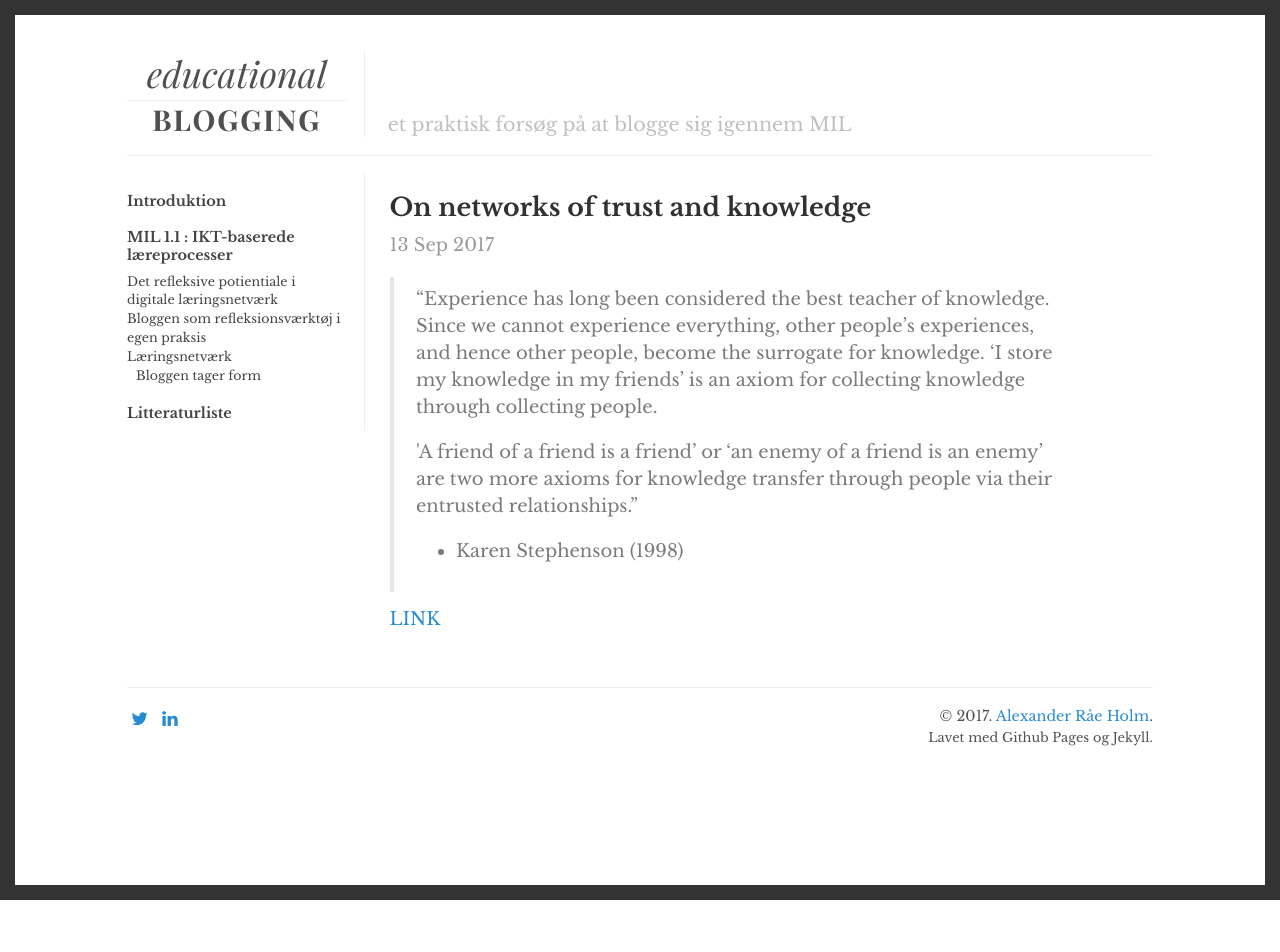
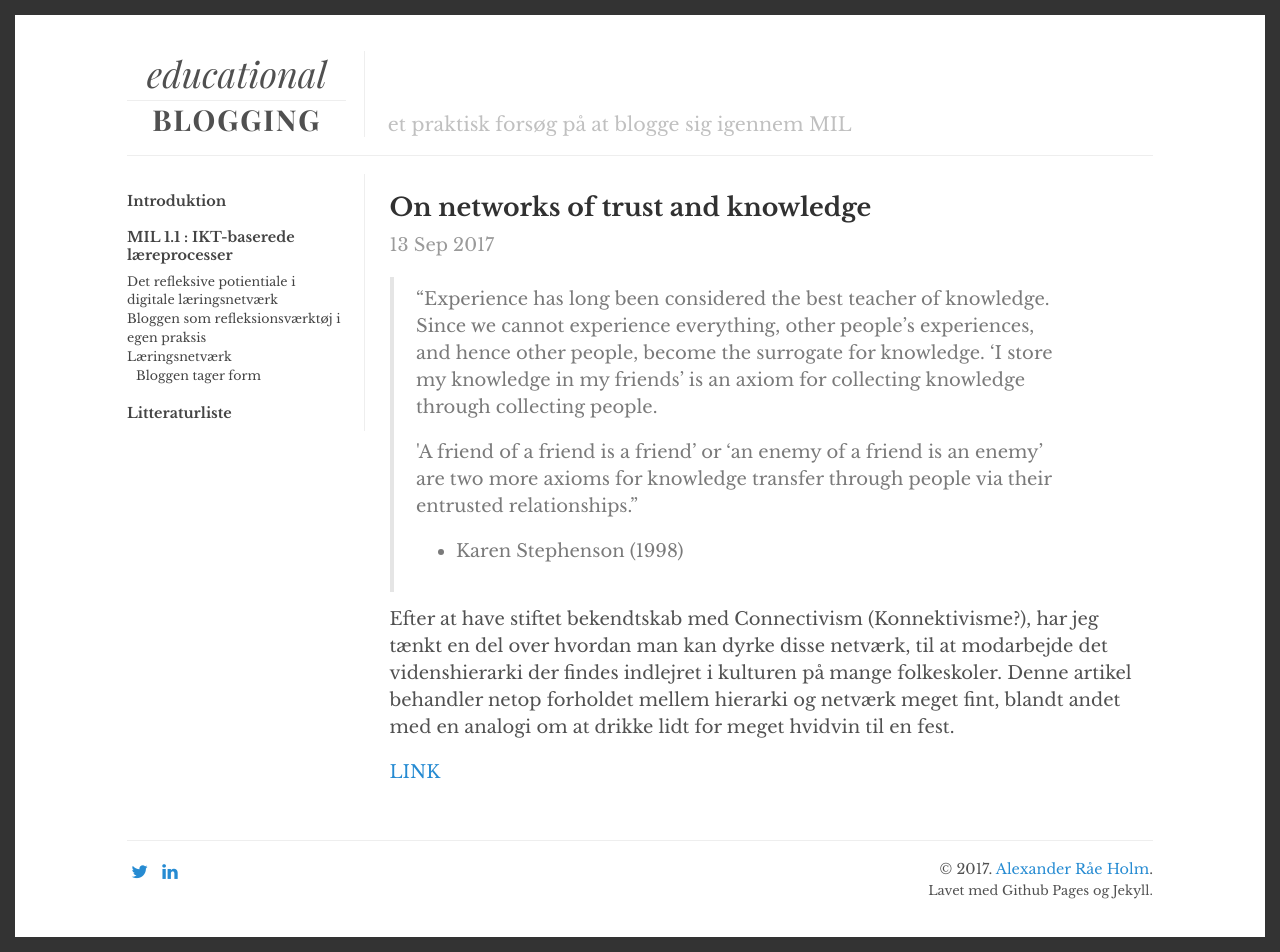
Before and after one commit to alexanderrae/educational-blogging, a Jekyll site: the page built from _capitulos/mil-1-dot-1/on-networks-of-trust-and-knowledge.markdown, in a window 1280 px wide. Built offline with Jekyll 4.4.1, drawn with Linux system fonts in a browser that asks for light colours; before the commit the page ends 900 px from its top, so only the background shows below that.

Commit message:
Updated On Networks Of Trust And Knowledge and 1 other file

```diff
--- a/_capitulos/mil-1-dot-1/on-networks-of-trust.markdown
+++ b/_capitulos/mil-1-dot-1/on-networks-of-trust-and-knowledge.markdown
@@ -13,4 +13,6 @@ position: 2
 >
 > - Karen Stephenson (1998)
 
+Efter at have stiftet bekendtskab med Connectivism (Konnektivisme?), har jeg tænkt en del over hvordan man kan dyrke disse netværk, til at modarbejde det videnshierarki der findes indlejret i kulturen på mange folkeskoler. Denne artikel behandler netop forholdet mellem hierarki og netværk meget fint, blandt andet med en analogi om at drikke lidt for meget hvidvin til en fest.
+
 [LINK](http://www.drkaren.us/pdfs/icf.pdf)
```
